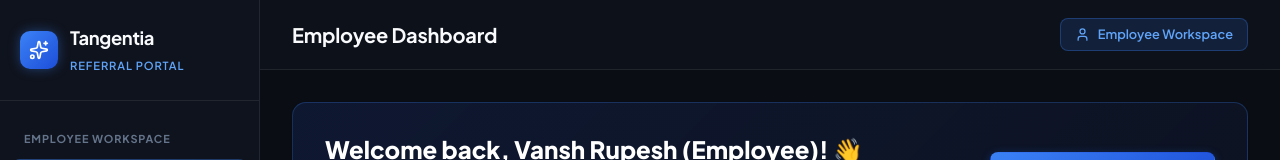
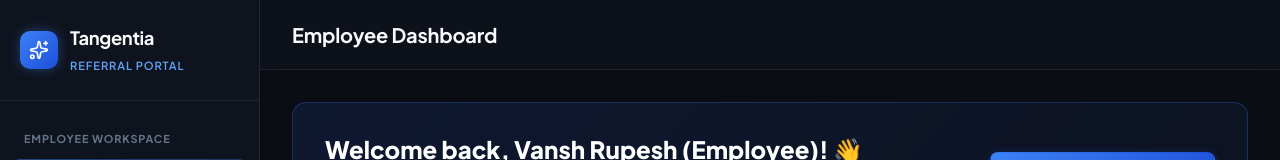
Before and after one commit to VickytheWicked/Tangentia-Referral-Portal, a React (Vite) app in the folder frontend/: page /employee/dashboard in a window 1280 px wide. Shown: the top 160 px of the page. Built offline with nearby package versions, Linux system fonts and the light colour scheme; no server answers.

Commit message:
style: remove workspace badge from top navbar for a cleaner header

```diff
--- a/frontend/src/components/layout/AppLayout.tsx
+++ b/frontend/src/components/layout/AppLayout.tsx
@@ -8,8 +8,6 @@ import {
   BarChart3,
   Briefcase,
   Layers,
-  ShieldCheck,
-  User as UserIcon,
   Sparkles,
 } from 'lucide-react';
 
@@ -192,27 +190,6 @@ export const AppLayout: React.FC<AppLayoutProps> = ({ children }) => {
           <div className="navbar-left">
             <h2 className="page-title">{getPageTitle()}</h2>
           </div>
-
-          <div className="navbar-right">
-            {/* Active Site / Workspace Badge */}
-            <div
-              style={{
-                display: 'flex',
-                alignItems: 'center',
-                gap: '8px',
-                padding: '6px 14px',
-                borderRadius: '8px',
-                background: isHR ? 'rgba(139, 92, 246, 0.15)' : 'rgba(59, 130, 246, 0.15)',
-                border: `1px solid ${isHR ? 'rgba(139, 92, 246, 0.3)' : 'rgba(59, 130, 246, 0.3)'}`,
-                color: isHR ? '#c084fc' : '#60a5fa',
-                fontSize: '0.8rem',
-                fontWeight: 600,
-              }}
-            >
-              {isHR ? <ShieldCheck size={15} /> : <UserIcon size={15} />}
-              <span>{isHR ? 'HR Administration Hub' : 'Employee Workspace'}</span>
-            </div>
-          </div>
         </header>
 
         <main className="content-area">{children}</main>
```
